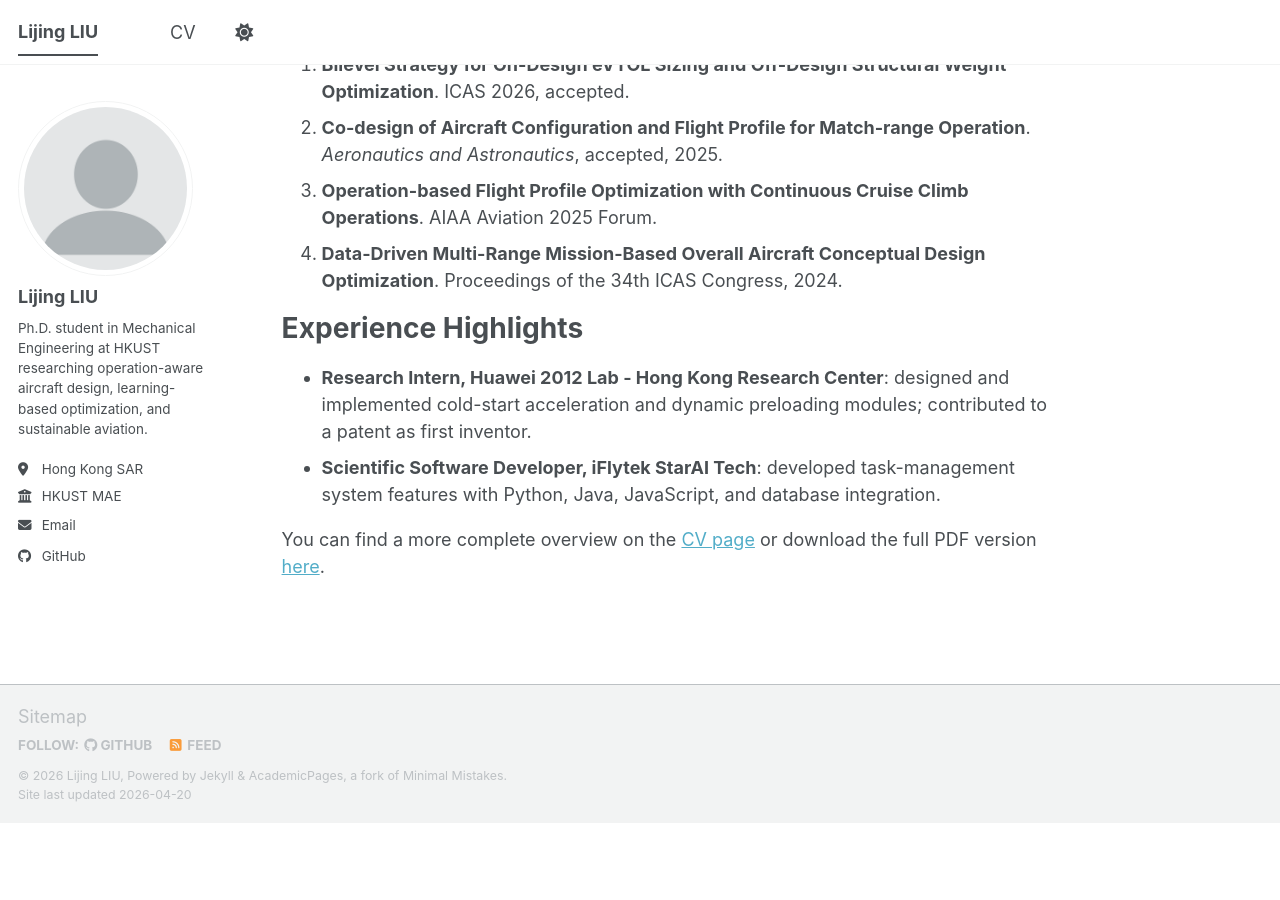
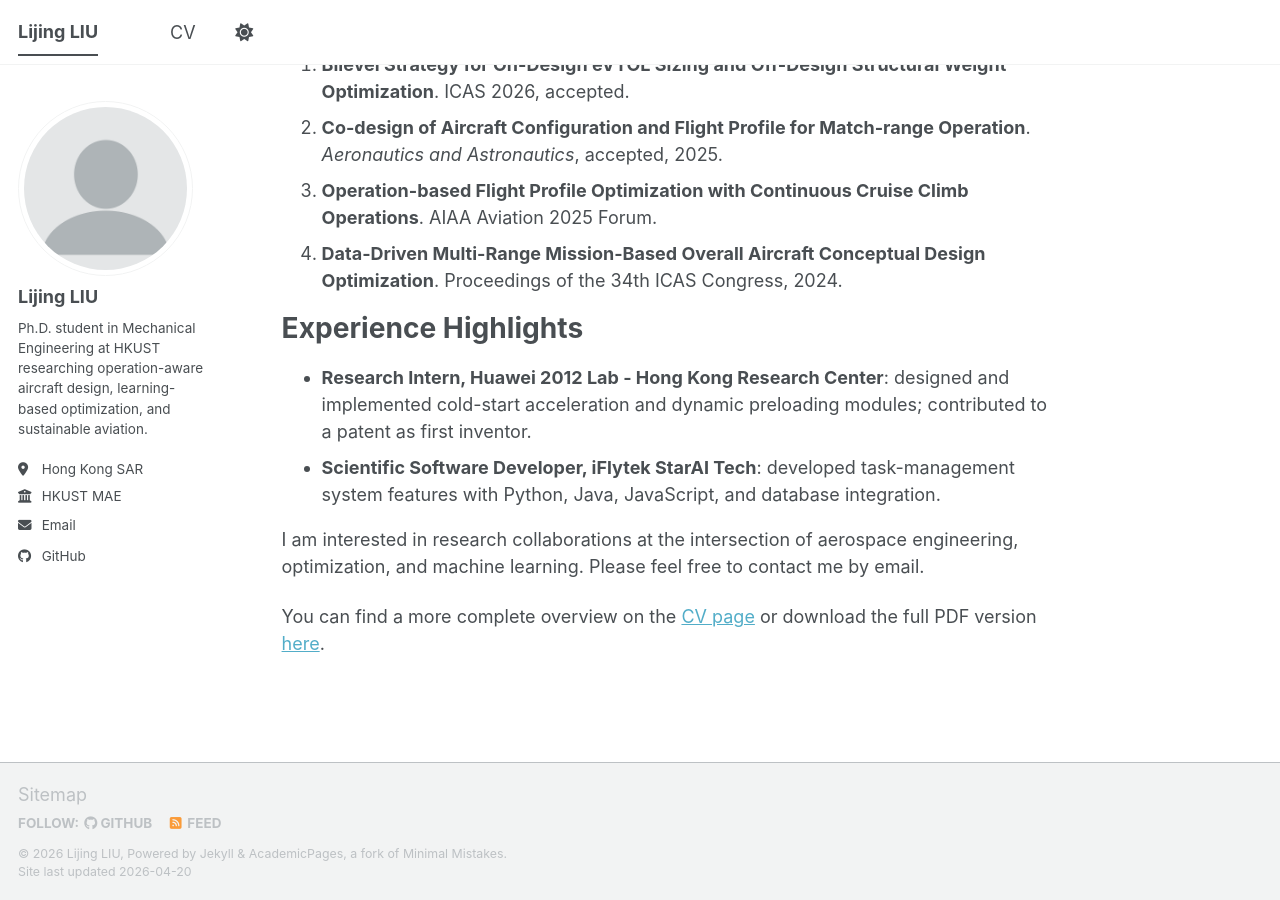
Before and after one commit to LijingJim/LijingJim.github.io, a Jekyll site: the page built from _pages/about.md, in a window 1280 px wide and 900 px high, scrolled down 906 px. Built offline with Jekyll 4.4.1, drawn with Linux system fonts in a browser that asks for light colours; a script bundle is joined from its source files by our own code; library files that are not in the unit come from our copies; before the commit the page ends 1729 px from its top, so only the background shows below that.

Commit message:
Update homepage intro

```diff
--- a/_pages/about.md
+++ b/_pages/about.md
@@ -39,4 +39,6 @@ Experience Highlights
 * **Research Intern, Huawei 2012 Lab - Hong Kong Research Center**: designed and implemented cold-start acceleration and dynamic preloading modules; contributed to a patent as first inventor.
 * **Scientific Software Developer, iFlytek StarAI Tech**: developed task-management system features with Python, Java, JavaScript, and database integration.
 
+I am interested in research collaborations at the intersection of aerospace engineering, optimization, and machine learning. Please feel free to contact me by email.
+
 You can find a more complete overview on the [CV page](/cv/) or download the full PDF version [here](/files/Lijing-LIU-CV.pdf).
```
